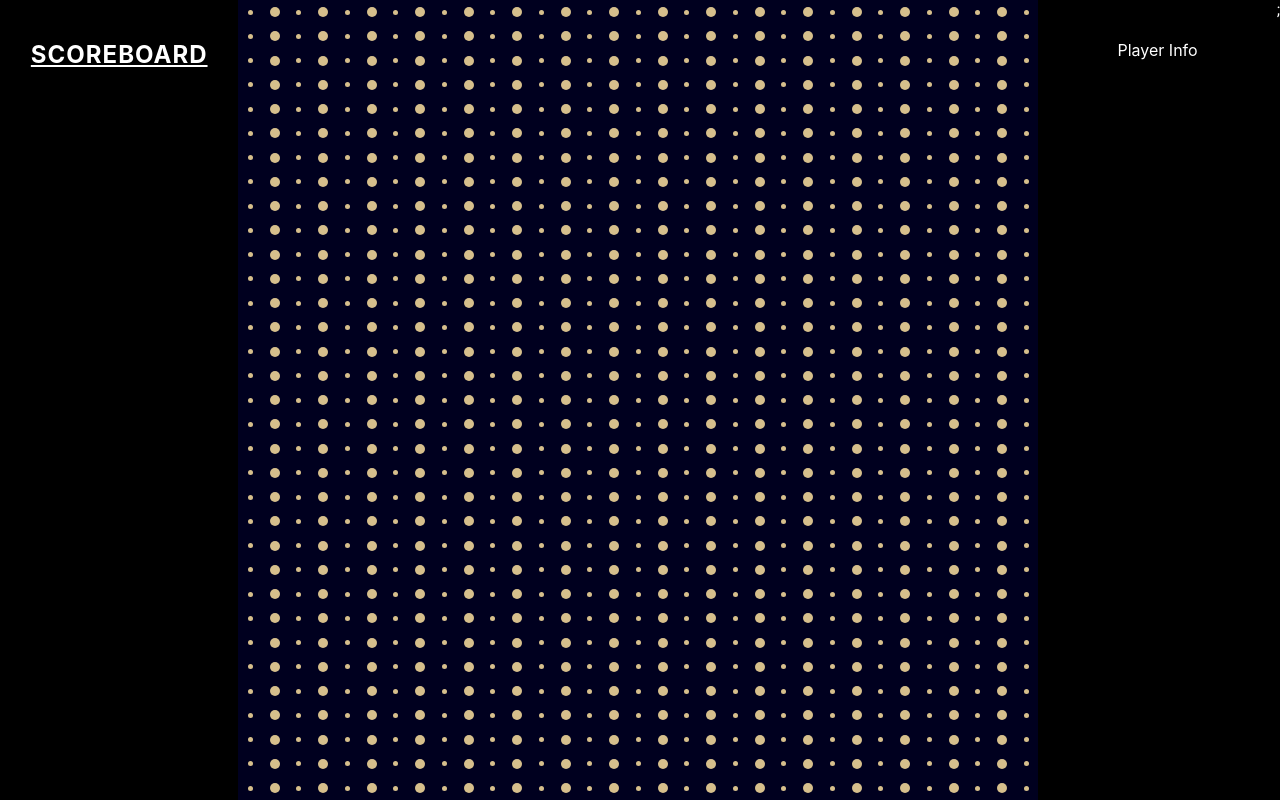
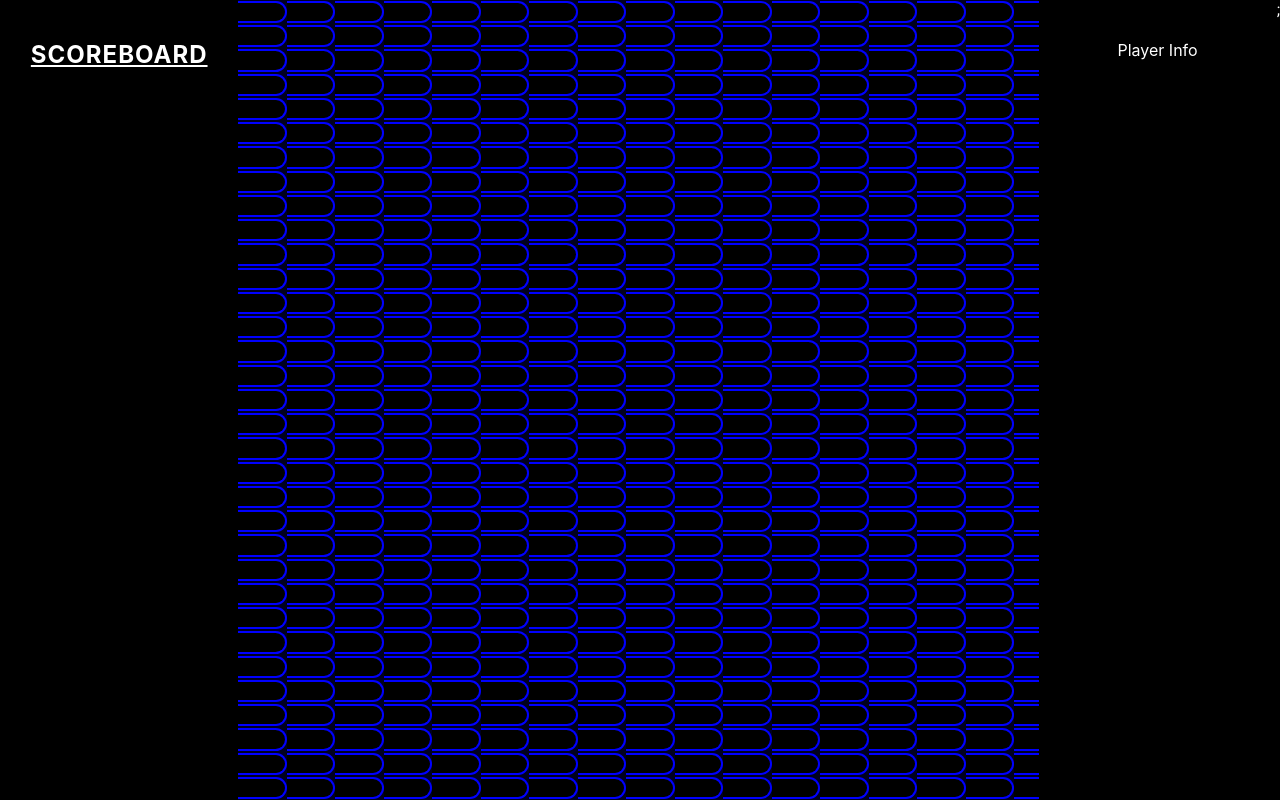
Before and after one commit to acrichards3/pacman, a Next.js app: page / in a window 1280 px wide. Built offline with nearby package versions, Linux system fonts and the light colour scheme.

Commit message:
Wall types + orientation

```diff
--- a/src/components/main/board/grid/gridComponents/GridRow.tsx
+++ b/src/components/main/board/grid/gridComponents/GridRow.tsx
@@ -17,7 +17,9 @@ export default function GridRow(props: GridRowProps) {
           <GridSquare
             x={x}
             y={props.y}
-            terrainType={x % 2 === 0 ? 'smallDot' : 'largeDot'}
+            terrainType={x % 2 === 0 ? 'wall' : 'edgeWall'}
+            wallOrientation="horizontal"
+            edgeWallPosition={'right'}
             displayGrid={props.displayGrid}
             key={square}
           />
--- a/src/components/main/board/grid/gridComponents/GridSquare.tsx
+++ b/src/components/main/board/grid/gridComponents/GridSquare.tsx
@@ -2,11 +2,15 @@ import React from 'react';
 import classNames from 'classnames';
 import Dot from '../../pieces/Dot';
 import styles from './GridSquare.module.scss';
+import Wall from '../../pieces/Wall';
 import type { Terrain } from '~/types/Terrain';
+import type { Orientation } from '~/types/Orientation';
 
 interface GridSquareProps {
   displayGrid: boolean;
   terrainType: Terrain;
+  wallOrientation?: Orientation;
+  edgeWallPosition?: 'top' | 'right' | 'bottom' | 'left';
   x: number;
   y: number;
 }
@@ -15,11 +19,27 @@ export default function GridSquare(props: GridSquareProps) {
   const handleTerrain = () => {
     switch (props.terrainType) {
       case 'edgeWall':
-        return <div>EW</div>;
+        return (
+          <Wall
+            orientation={props.wallOrientation ?? 'horizontal'}
+            wallType="edgeWall"
+            edgeWallPosition={props.edgeWallPosition}
+          />
+        );
       case 'connectorWall':
-        return <div>CW</div>;
+        return (
+          <Wall
+            orientation={props.wallOrientation ?? 'horizontal'}
+            wallType="connectorWall"
+          />
+        );
       case 'wall':
-        return <div>NW</div>;
+        return (
+          <Wall
+            orientation={props.wallOrientation ?? 'horizontal'}
+            wallType="wall"
+          />
+        );
       case 'smallDot':
         return <Dot size="small" />;
       case 'largeDot':
--- a/src/components/main/board/pieces/Wall.module.scss
+++ b/src/components/main/board/pieces/Wall.module.scss
@@ -1 +1,37 @@
 @import '~/components/Variables.scss';
+
+.wall {
+  background-color: black;
+  border: solid 2px blue;
+  border-left: none;
+  border-right: none;
+  width: 100%;
+  height: 75%;
+
+  &.edgeWall {
+    // Left/bottom is default orientation
+    border: solid 2px blue;
+    border-right: none;
+    border-top-left-radius: 30px;
+    border-bottom-left-radius: 30px;
+
+    &.edgeWallRight {
+      border: solid 2px blue;
+      border-left: none;
+      border-top-left-radius: 0;
+      border-bottom-left-radius: 0;
+      border-top-right-radius: 30px;
+      border-bottom-right-radius: 30px;
+    }
+  }
+
+  &.vertical {
+    display: flex;
+    border-top: none;
+    border-bottom: none;
+    border-left: solid 2px blue;
+    border-right: solid 2px blue;
+    height: 100%;
+    width: 75%;
+  }
+}
--- a/src/components/main/board/pieces/Wall.tsx
+++ b/src/components/main/board/pieces/Wall.tsx
@@ -1,11 +1,25 @@
 import React from 'react';
+import classNames from 'classnames';
 import styles from './Wall.module.scss';
+import type { Orientation } from '~/types/Orientation';
+import type { WallType } from '~/types/WallType';
 
 interface WallProps {
-  orientation: 'horizontal' | 'vertical';
-  type: 'edge' | 'wall' | 'joined';
+  orientation: Orientation;
+  wallType: WallType;
+  edgeWallPosition?: 'top' | 'right' | 'bottom' | 'left';
 }
 
 export default function Wall(props: WallProps) {
-  return <div>Wall</div>;
+  return (
+    <div
+      className={classNames(styles.wall, {
+        [styles.horizontal as string]: props.orientation === 'horizontal',
+        [styles.vertical as string]: props.orientation === 'vertical',
+        [styles.edgeWall as string]: props.wallType === 'edgeWall',
+        [styles.edgeWallRight as string]: props.edgeWallPosition === 'right' || props.edgeWallPosition === 'top', // prettier-ignore
+        [styles.connectorWall as string]: props.wallType === 'connectorWall',
+      })}
+    ></div>
+  );
 }
--- /dev/null
+++ b/src/types/Orientation.ts
@@ -0,0 +1 @@
+export type Orientation = 'vertical' | 'horizontal';
--- /dev/null
+++ b/src/types/WallType.ts
@@ -0,0 +1 @@
+export type WallType = 'edgeWall' | 'connectorWall' | 'wall';
```
